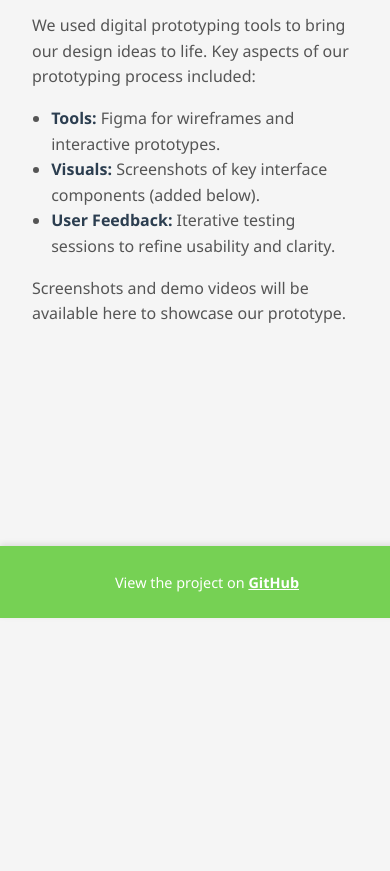
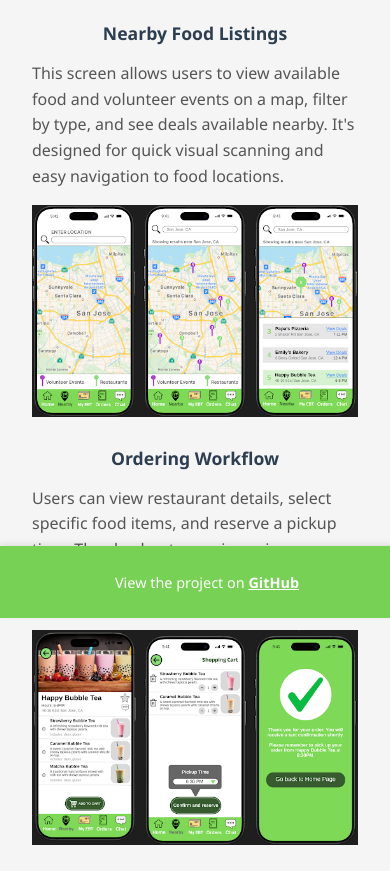
Before and after one commit to Anthony-Riello/food-assistance, a plain HTML site: page prototyping.html in a window 390 px wide. Shown: the part 226-1097 px from the top of the page. Before the commit the page ends 844 px from the top, so only its background shows below. Drawn offline with Linux system fonts and the light colour scheme.

Commit message:
Update prototyping.html

```diff
--- a/prototyping.html
+++ b/prototyping.html
@@ -23,16 +23,26 @@
     </div>
   </div>
 
-  <section>
-    <h2>Prototyping</h2>
-    <p>We used digital prototyping tools to bring our design ideas to life. Key aspects of our prototyping process included:</p>
-    <ul>
-      <li><strong>Tools:</strong> Figma for wireframes and interactive prototypes.</li>
-      <li><strong>Visuals:</strong> Screenshots of key interface components (added below).</li>
-      <li><strong>User Feedback:</strong> Iterative testing sessions to refine usability and clarity.</li>
-    </ul>
-    <p>Screenshots and demo videos will be available here to showcase our prototype.</p>
-  </section>
+  <section id="prototyping">
+  <h2>Prototyping</h2>
+
+  <h3>Nearby Food Listings</h3>
+  <p>This screen allows users to view available food and volunteer events on a map, filter by type, and see deals available nearby. It's designed for quick visual scanning and easy navigation to food locations.</p>
+  <img src="images/prototype-hfs1a.png" alt="Nearby Listings Prototype" width="100%">
+
+  <h3>Ordering Workflow</h3>
+  <p>Users can view restaurant details, select specific food items, and reserve a pickup time. The checkout experience is streamlined with minimal input required to confirm orders.</p>
+  <img src="images/prototype-hfs1b.png" alt="Ordering Prototype Screens" width="100%">
+
+  <h3>Volunteer Event Creation</h3>
+  <p>Businesses or individuals can create volunteer events directly from the app. The form interface is simple and mobile-optimized, and confirmation feedback reinforces success.</p>
+  <img src="images/prototype-hfs2.png" alt="Volunteer Event Prototype" width="100%">
+
+  <h3>In-App Messaging</h3>
+  <p>To reduce ambiguity and improve coordination, users can chat directly with vendors to ask questions about availability or pickup logistics. This encourages trust and clear communication.</p>
+  <img src="images/prototype-hfs3.png" alt="Chat Interface Prototype" width="100%">
+</section>
+
 
 <footer class="footer">
   <p>
```
